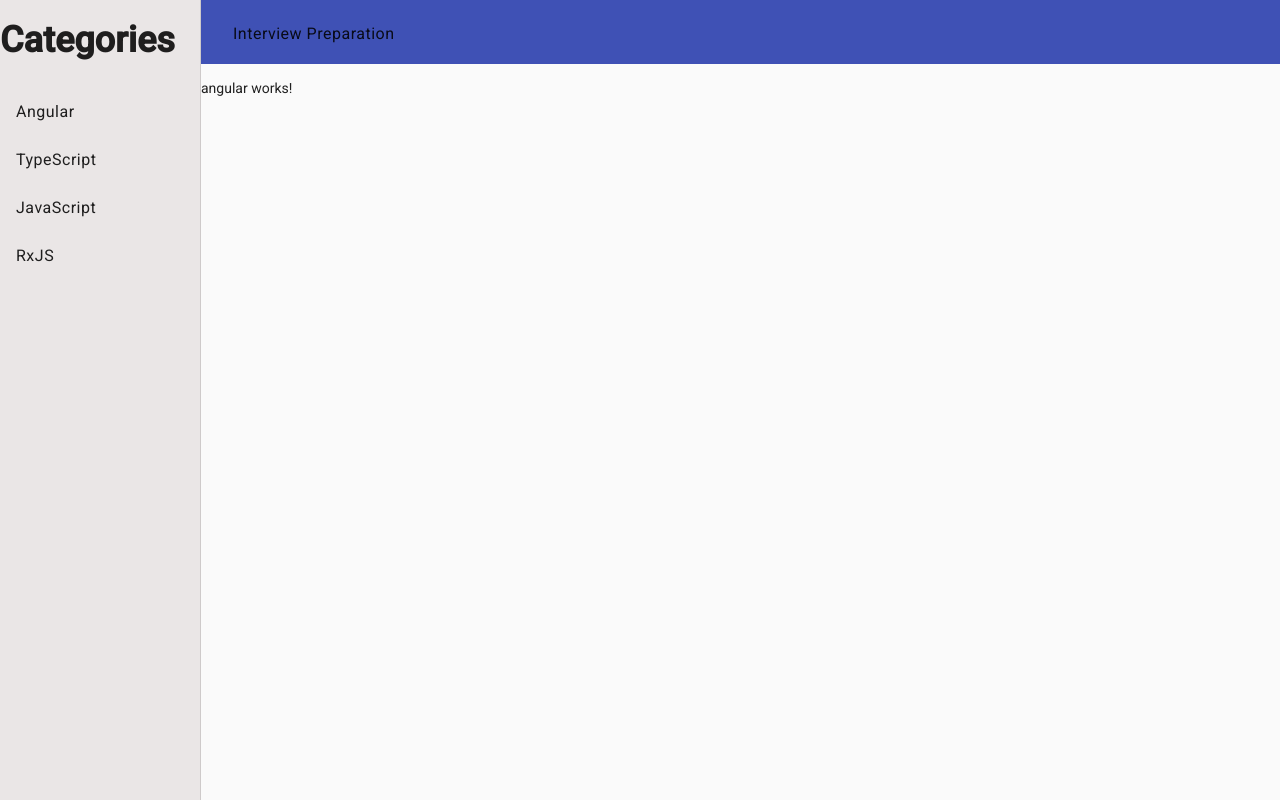
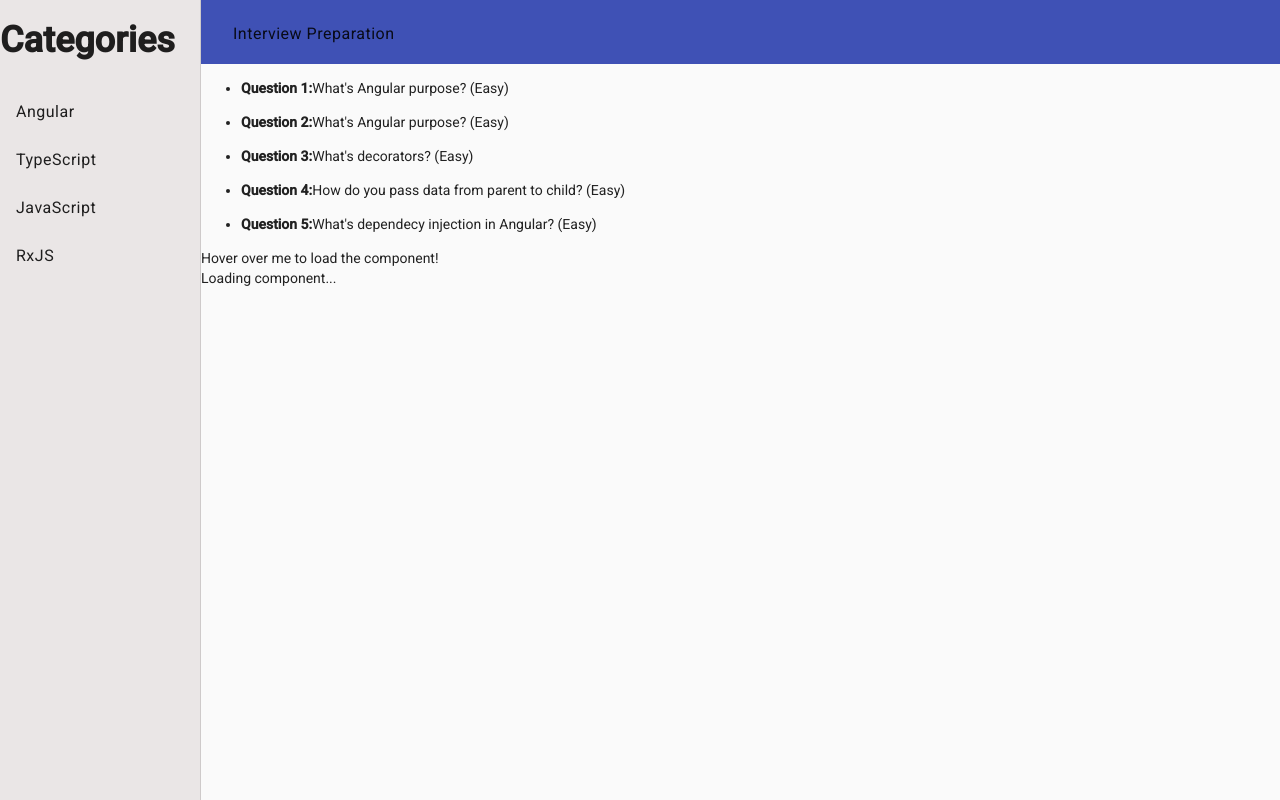
Before and after one commit to AnnaKompan/angular, an Angular app: page /angular in a window 1280 px wide. Built offline with nearby package versions, Linux system fonts and the light colour scheme.

Commit message:
Lazy loading with @defer and signals

```diff
--- a/src/app/app.config.ts
+++ b/src/app/app.config.ts
@@ -2,7 +2,7 @@ import { ApplicationConfig, provideBrowserGlobalErrorListeners } from '@angular/
 import { provideRouter } from '@angular/router';
 
 import { routes } from './app.routes';
-
+// через provideRouter(routes) запровайдили список рутів як аргумент
 export const appConfig: ApplicationConfig = {
   providers: [provideBrowserGlobalErrorListeners(), provideRouter(routes)],
 };
--- a/src/app/components/angular/angular.html
+++ b/src/app/components/angular/angular.html
@@ -1 +1,20 @@
-<p>angular works!</p>
+<ul>
+    <!-- викликаємо сигнал тому круглі дужки -->
+    @for (question of questions(); track question.number){
+    <li>
+        <p><strong>Question {{question.number}}:</strong>{{question.question}} ({{question.difficulty}})</p>
+    </li>
+    }
+</ul>
+
+<div #hoverArea class="hover-area">Hover over me to load the component!</div>
+
+@defer(on hover(hoverArea)){
+<app-test></app-test>
+}@placeholder{
+<div>Loading component...</div>
+}@loading{
+<div>Loading...</div>
+}@error {
+<p>Failed to load!</p>
+}
--- a/src/app/components/angular/angular.ts
+++ b/src/app/components/angular/angular.ts
@@ -1,9 +1,35 @@
-import { Component } from '@angular/core';
+import { Component, WritableSignal, effect, signal } from '@angular/core';
+import { Test } from '../test/test';
+import { CommonModule } from '@angular/common';
+import { defer } from 'rxjs';
+import { QUESTIONS } from '../../constants';
 
+// CommonModule для доступу до методів *ngFor @for
 @Component({
   selector: 'app-angular',
-  imports: [],
+  standalone: true,
+  imports: [Test, CommonModule],
   templateUrl: './angular.html',
   styleUrl: './angular.scss',
 })
-export class Angular {}
+export class Angular {
+  questions: WritableSignal<any[]> = signal(QUESTIONS);
+  constructor() {
+    effect(() => {
+      console.log(`Updated Questions: ${JSON.stringify(this.questions())}`);
+    });
+
+    // call addQuestionOnce method after delay 5000 milliseconds
+    setTimeout(() => this.addQuestionOnce(), 5000);
+  }
+
+  addQuestionOnce() {
+    const newQuestion = {
+      number: this.questions().length + 1,
+      question: `New question ${this.questions().length + 1}`,
+      difficulty: 'Easy',
+    };
+    // append new questions to the list
+    this.questions.set([...this.questions(), newQuestion]);
+  }
+}
--- /dev/null
+++ b/src/app/constants.ts
@@ -0,0 +1,27 @@
+export const QUESTIONS = [
+  {
+    number: 1,
+    question: "What's Angular purpose?",
+    difficulty: 'Easy',
+  },
+  {
+    number: 2,
+    question: "What's Angular purpose?",
+    difficulty: 'Easy',
+  },
+  {
+    number: 3,
+    question: "What's decorators?",
+    difficulty: 'Easy',
+  },
+  {
+    number: 4,
+    question: 'How do you pass data from parent to child?',
+    difficulty: 'Easy',
+  },
+  {
+    number: 5,
+    question: "What's dependecy injection in Angular?",
+    difficulty: 'Easy',
+  },
+];
--- a/src/main.ts
+++ b/src/main.ts
@@ -1,5 +1,5 @@
 import { bootstrapApplication } from '@angular/platform-browser';
 import { appConfig } from './app/app.config';
 import { App } from './app/app';
-
+// запуск застосунку - ініціалізація застосунку
 bootstrapApplication(App, appConfig).catch((err) => console.error(err));
```
